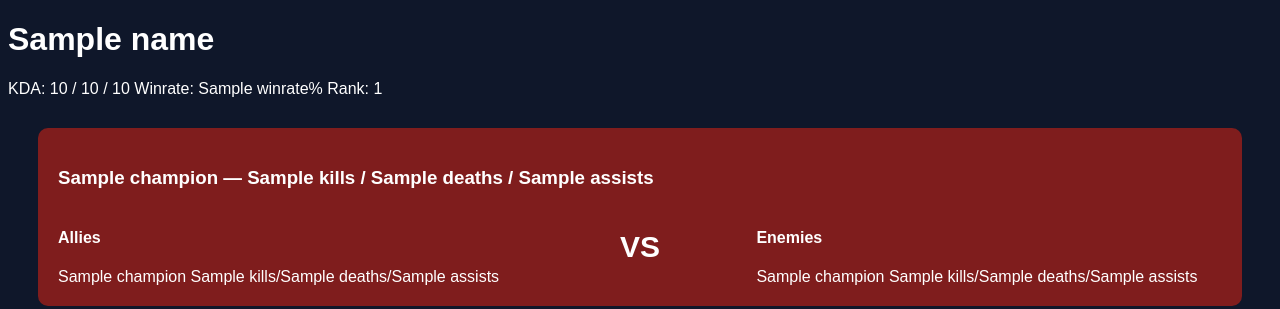
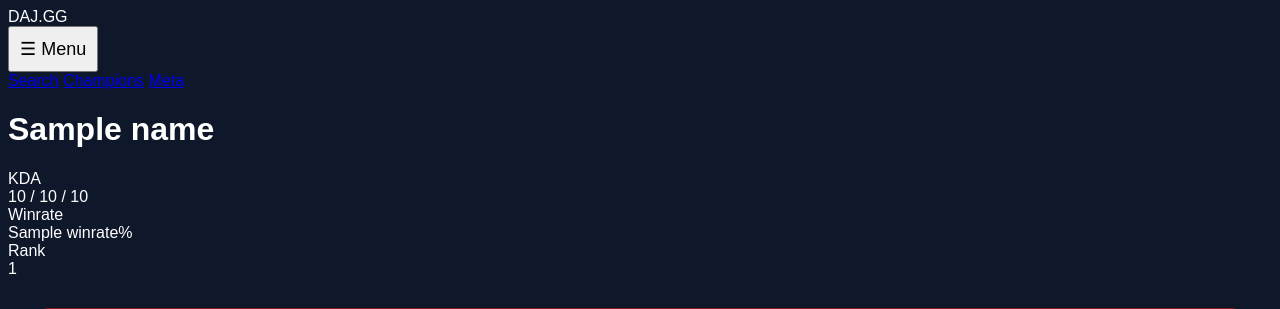
Before and after one commit to deuj91/daj-gg, a Flask app: template templates/profile.html in a window 1280 px wide. Shown: the top 309 px of the page. Run offline with Flask 3, Linux system fonts and the light colour scheme; the template is opened without the code that fills it: most values are stand-ins (such as "Sample title", 1, 10 or a date in 2020).

Commit message:
Update profile.html

```diff
--- a/templates/profile.html
+++ b/templates/profile.html
@@ -9,34 +9,100 @@
 
 <body>
 
+<div class="topbar">
+
+<div class="logo">DAJ.GG</div>
+
+<div class="menu">
+<button onclick="toggleMenu()">☰ Menu</button>
+
+<div id="dropdown" class="dropdown">
+
+<a href="/">Search</a>
+<a href="#">Champions</a>
+<a href="#">Meta</a>
+
+</div>
+</div>
+
+</div>
+
+
+<div class="profile">
+
 <h1>{{name}}</h1>
 
 <div class="stats">
 
-KDA: {{avg_k}} / {{avg_d}} / {{avg_a}}
-Winrate: {{winrate}}%
-Rank: {{rank}}
+<div>KDA<br>{{avg_k}} / {{avg_d}} / {{avg_a}}</div>
+
+<div>Winrate<br>{{winrate}}%</div>
+
+<div>Rank<br>{{rank}}</div>
 
 </div>
+
+</div>
+
 
 {% for game in games %}
 
 <div class="match {% if game.win %}win{% else %}lose{% endif %}">
 
-<h3>{{game.champion}} — {{game.kills}} / {{game.deaths}} / {{game.assists}}</h3>
+<div class="match-header">
+
+<div class="champion">
+
+<img src="https://ddragon.leagueoflegends.com/cdn/14.6.1/img/champion/{{game.champion}}.png">
+
+</div>
+
+<div class="score">
+
+{{game.kills}} / {{game.deaths}} / {{game.assists}}
+
+</div>
+
+<div class="result">
+
+{% if game.win %}
+WIN
+{% else %}
+LOSE
+{% endif %}
+
+</div>
+
+</div>
+
 
 <div class="teams">
 
 <div class="team">
 
-<h4>Allies</h4>
-
 {% for p in game.allies %}
 
 <div class="player">
 
-{{p.champion}}
-{{p.kills}}/{{p.deaths}}/{{p.assists}}
+<img class="champicon"
+src="https://ddragon.leagueoflegends.com/cdn/14.6.1/img/champion/{{p.champion}}.png">
+
+<div class="name">{{p.name}}</div>
+
+<div class="kda">{{p.kills}}/{{p.deaths}}/{{p.assists}}</div>
+
+<div class="items">
+
+{% for item in p.items %}
+{% if item != 0 %}
+
+<img class="item"
+src="https://ddragon.leagueoflegends.com/cdn/14.6.1/img/item/{{item}}.png">
+
+{% endif %}
+{% endfor %}
+
+</div>
 
 </div>
 
@@ -44,18 +110,35 @@ Rank: {{rank}}
 
 </div>
 
+
 <div class="vs">VS</div>
 
+
 <div class="team">
-
-<h4>Enemies</h4>
 
 {% for p in game.enemies %}
 
 <div class="player">
 
-{{p.champion}}
-{{p.kills}}/{{p.deaths}}/{{p.assists}}
+<img class="champicon"
+src="https://ddragon.leagueoflegends.com/cdn/14.6.1/img/champion/{{p.champion}}.png">
+
+<div class="name">{{p.name}}</div>
+
+<div class="kda">{{p.kills}}/{{p.deaths}}/{{p.assists}}</div>
+
+<div class="items">
+
+{% for item in p.items %}
+{% if item != 0 %}
+
+<img class="item"
+src="https://ddragon.leagueoflegends.com/cdn/14.6.1/img/item/{{item}}.png">
+
+{% endif %}
+{% endfor %}
+
+</div>
 
 </div>
 
@@ -69,5 +152,22 @@ Rank: {{rank}}
 
 {% endfor %}
 
+<script>
+
+function toggleMenu(){
+
+var menu = document.getElementById("dropdown");
+
+if(menu.style.display === "block"){
+menu.style.display = "none";
+}
+else{
+menu.style.display = "block";
+}
+
+}
+
+</script>
+
 </body>
 </html>
```
